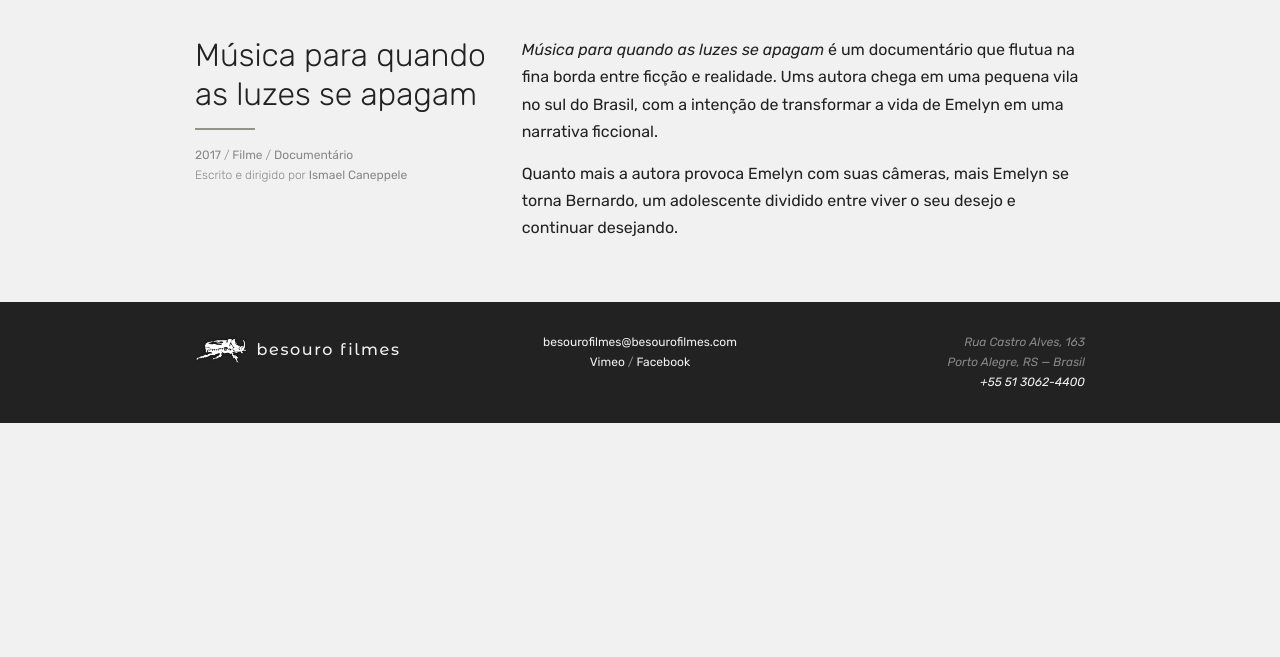
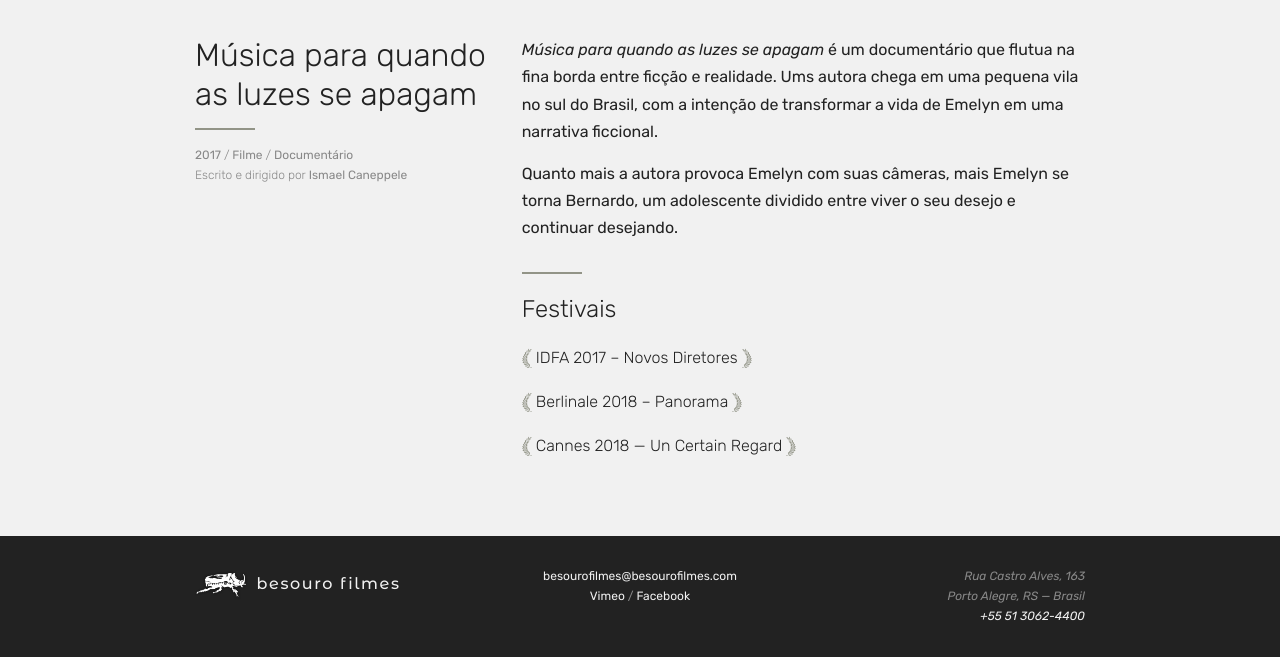
Before and after one commit to arthrfrts/besouro, a Jekyll site: the page built from _projects/musica-para-quando-as-luzes-se-apagam.md, in a window 1280 px wide. Shown: the part 638-1295 px from the top of the page. Built offline with Jekyll 4.4.1, drawn with Linux system fonts in a browser that asks for light colours; before the commit the page ends 1061 px from its top, so only the background shows below that.

Commit message:
Festivals

```diff
--- a/_layouts/project.html
+++ b/_layouts/project.html
@@ -25,9 +25,15 @@ slug: project-page
   <div class="project-content">
     {{ content }}
 
-    {% if page.festivals %}
+    {% if page.fests %}
     <section class="project-festivals">
+      <h2>Festivais</h2>
 
+      <ul>
+        {% for festival in page.fests %}
+        <li>{% include svg/laurel-before.svg %} <span>{{ festival }}</span> {% include svg/laurel-after.svg %}</li>
+        {% endfor %}
+      </ul>
     </section>
     {% endif %}
   </div>
--- a/_projects/musica-para-quando-as-luzes-se-apagam.md
+++ b/_projects/musica-para-quando-as-luzes-se-apagam.md
@@ -13,6 +13,10 @@ media:
 team:
   director: Ismael Caneppele
   writer: Ismael Caneppele
+fests:
+  - 'IDFA 2017 – Novos Diretores'
+  - 'Berlinale 2018 – Panorama'
+  - 'Cannes 2018 — Un Certain Regard'
 ---
 
 _Música para quando as luzes se apagam_ é um documentário que flutua na fina borda entre ficção e realidade. Ums autora chega em uma pequena vila no sul do Brasil, com a intenção de transformar a vida de Emelyn em uma narrativa ficcional.
--- a/_sass/_layout.scss
+++ b/_sass/_layout.scss
@@ -452,6 +452,42 @@ body {
   .project-content {
     @include col(4, 6, $gap: $spacing-unit, $last: true);
     margin-bottom: $spacing-unit * 2;
+
+    .project-festivals {
+      margin-top: $spacing-unit;
+
+      h2 {
+        font-weight: 300;
+        font-size: $font-size * 1.5;
+        margin-bottom: $spacing-unit / 2;
+
+        &:before {
+          content: ' ';
+          display: block;
+          width: $spacing-unit * 2;
+          border-top: .2rem solid $color-brand;
+          padding-bottom: $spacing-unit / 2;
+        }
+      }
+
+      ul {
+        li {
+          font-weight: 300;
+          line-height: 1.6;
+          margin-bottom: $spacing-unit / 2;
+
+          svg {
+            height: 1.8em;
+            width: 1rem;
+            vertical-align: middle;
+
+            path {
+              fill: $color-brand;
+            }
+          }
+        }
+      }
+    }
   }
 }
 
```
Also changed, not shown: _includes/svg/laurel-after.svg (added), _includes/svg/laurel-before.svg (added).
